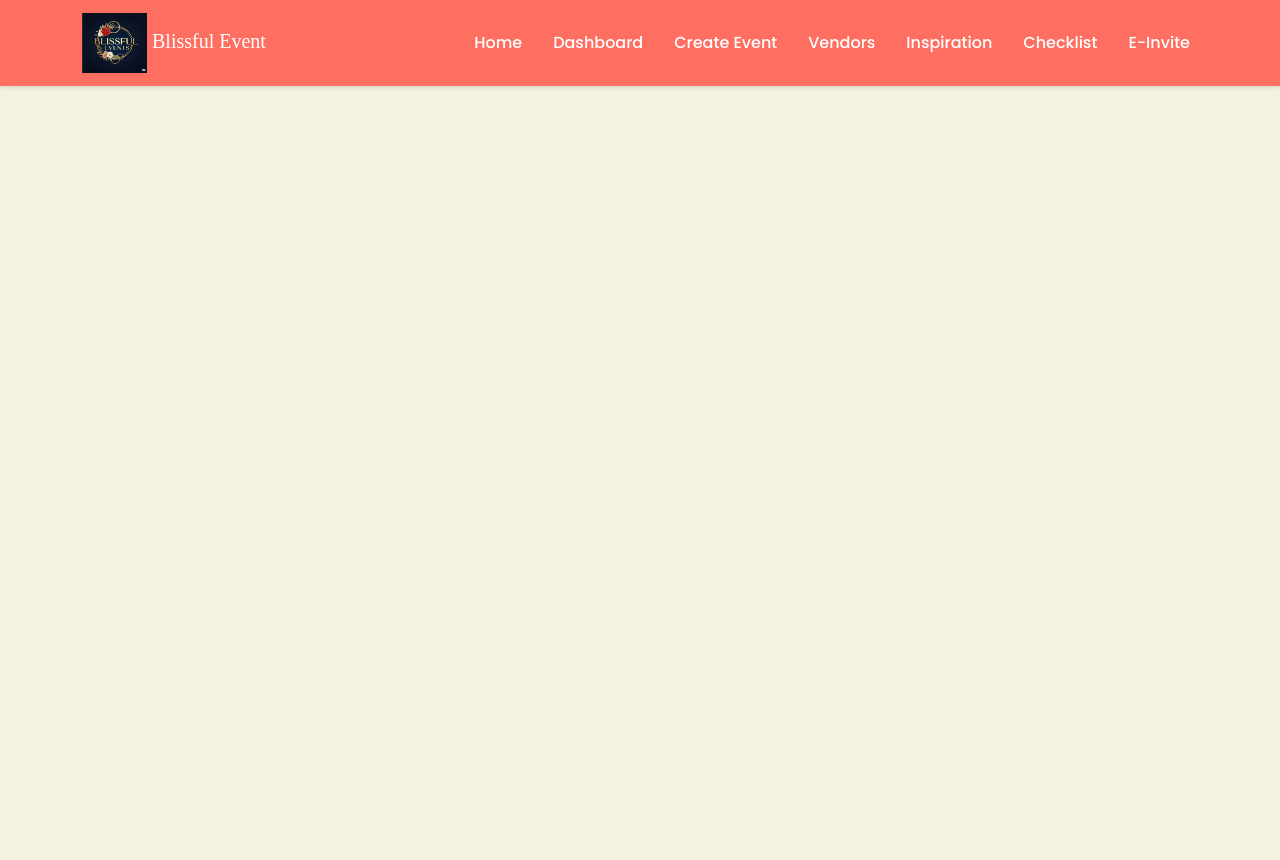
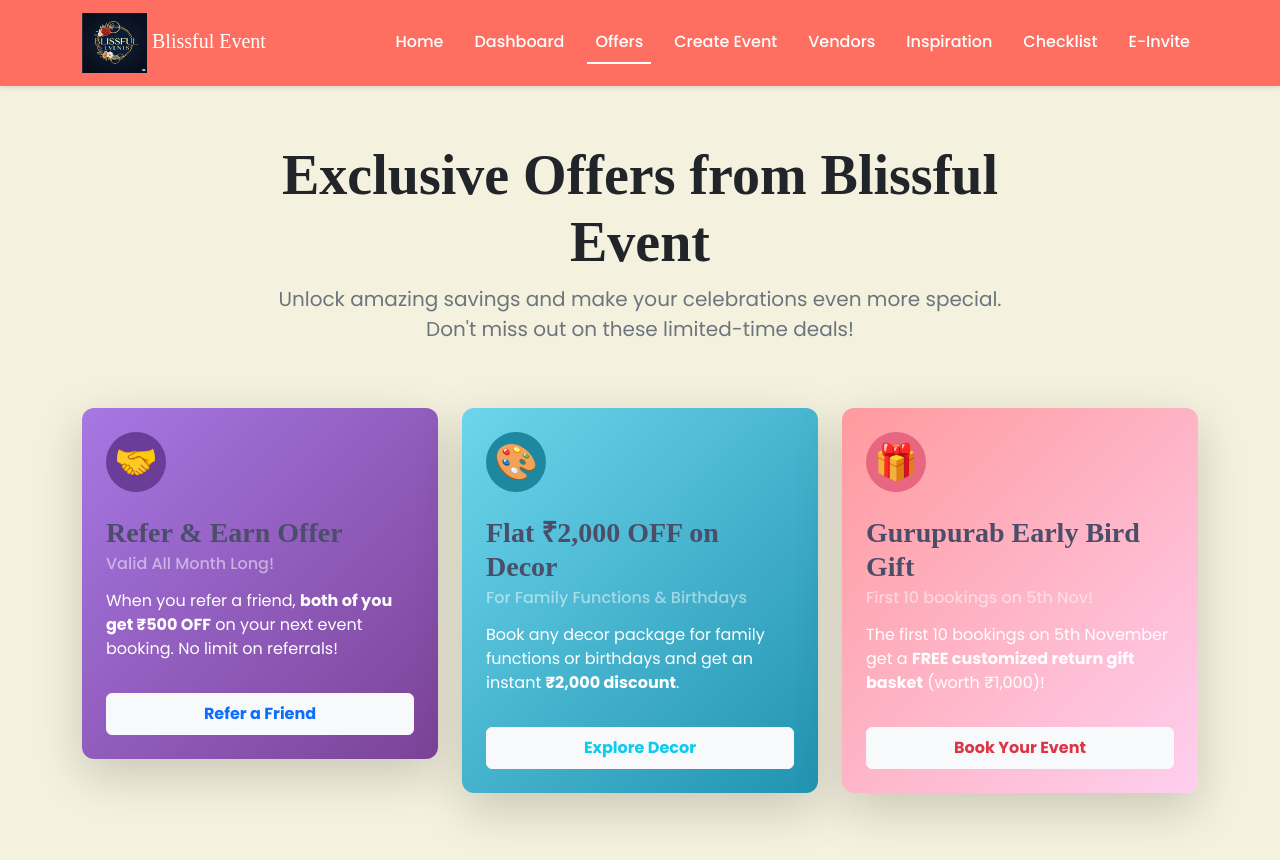
Before and after one commit to Rajj23/Event-Ease, a React (Create React App) app: page /offers in a window 1280 px wide. Shown: the top 860 px of the page. Before the commit the page ends 800 px from the top, so only its background shows below. Built offline with nearby package versions, Linux system fonts and the light colour scheme.

Commit message:
New offer page added and Facebook link added

```diff
--- a/src/App.js
+++ b/src/App.js
@@ -10,6 +10,7 @@ import Inspiration from './components/Inspiration';
 import InspirationDetails from './components/InspirationDetails';
 import Dashboard from './components/Dashboard';
 import EditEvent from './components/EditEvent';
+import OffersPage from './components/OffersPage';
 import EventDetails from './components/EventDetails';
 import Checklist from './components/Checklist';
 import VendorRegister from './components/VendorRegister';
@@ -30,6 +31,7 @@ function App() {
             <Routes>
               <Route path="/" element={<HomePage />} />
               <Route path="/create" element={<CreateEvent />} />
+              <Route path="/offers" element={<OffersPage />} />
               <Route path="/vendors" element={<Vendors />} />
               <Route path="/event/:id/vendors" element={<VendorList />} />
               <Route path="/inspiration" element={<Inspiration />} />
--- a/src/components/HomePage.js
+++ b/src/components/HomePage.js
@@ -826,6 +826,7 @@ const HomePage = () => {
             <Col md={2}>
               <h5>Follow Us</h5>
               <p><a href="https://www.instagram.com/blissful_events___?igsh=bzFkNXl1ODJibzlm">Instagram</a></p>
+              <p><a href="https://www.facebook.com/share/p/19xSMBdJt5/">Facebook</a></p>
               <p><a href="http://www.linkedin.com/in/blissful-events-508745384">LinkedIn</a></p>
               <p><a href="https://youtube.com/@blissfulevents06?si=9lsSYWL-kjgI79DJ">Youtube</a></p>
               <p><a href="https://eventplanningmadeeasybyblissfulevents.blogspot.com/2025/09/event-planning-made-easy-complete-event.html">Blog</a></p>
--- a/src/components/NavbarComponent.js
+++ b/src/components/NavbarComponent.js
@@ -38,6 +38,9 @@ const NavbarComponent = () => {
               <Nav.Link as={NavLink} to="/dashboard">
                 Dashboard
               </Nav.Link>
+              <Nav.Link as={NavLink} to="/offers">
+                Offers
+              </Nav.Link>
               <Nav.Link as={NavLink} to="/create">
                 Create Event
               </Nav.Link>
--- /dev/null
+++ b/src/components/OffersPage.js
@@ -0,0 +1,194 @@
+import React from 'react';
+import { Container, Row, Col, Card, Button } from 'react-bootstrap';
+import { motion } from 'framer-motion';
+
+// --- Optional: You might want to create a CSS file for custom styles ---
+// e.g., create OffersPage.css and import it: import './OffersPage.css';
+// For now, I'm using inline styles and Bootstrap utility classes.
+
+function OffersPage() {
+
+  // Staggered animation for the cards
+  const cardVariants = {
+    initial: { opacity: 0, y: 50, scale: 0.95 },
+    whileInView: {
+      opacity: 1,
+      y: 0,
+      scale: 1,
+      transition: { duration: 0.6, ease: "easeOut" }
+    }
+  };
+
+  // Background styles for each offer card
+  const offerBackgrounds = [
+    { gradient: 'linear-gradient(135deg, #a777e3 0%, #7B4397 100%)', iconBg: '#6a3d99' }, // Purple
+    { gradient: 'linear-gradient(135deg, #6dd5ed 0%, #2193b0 100%)', iconBg: '#1e88a0' }, // Blue
+    { gradient: 'linear-gradient(135deg, #ff9a9e 0%, #fecfef 100%)', iconBg: '#e6677f' }  // Pink/Coral
+  ];
+
+  return (
+    <Container className="my-5 py-4">
+
+      {/* --- Page Title Section --- */}
+      <Row className="justify-content-center text-center mb-5">
+        <Col md={10} lg={8}>
+          <motion.h1
+            className="display-4 fw-bold text-dark" // Stronger text color
+            initial={{ opacity: 0, y: -30 }}
+            animate={{ opacity: 1, y: 0 }}
+            transition={{ duration: 0.6, ease: "easeOut" }}
+          >
+            Exclusive Offers from Blissful Event
+          </motion.h1>
+          <motion.p
+            className="lead text-secondary fs-5" // Slightly larger and darker lead text
+            initial={{ opacity: 0 }}
+            animate={{ opacity: 1 }}
+            transition={{ duration: 0.6, delay: 0.2, ease: "easeOut" }}
+          >
+            Unlock amazing savings and make your celebrations even more special.
+            Don't miss out on these limited-time deals!
+          </motion.p>
+        </Col>
+      </Row>
+
+      {/* --- Offers Cards --- */}
+      <Row className="justify-content-center g-4">
+
+        {/* --- Offer 1: Refer & Earn --- */}
+        <Col md={6} lg={4}> {/* Smaller columns for a grid layout */}
+          <motion.div
+            variants={cardVariants}
+            initial="initial"
+            whileInView="whileInView"
+            viewport={{ once: true, amount: 0.2 }} // Trigger earlier
+          >
+            <Card
+              className="h-100 border-0 shadow-lg text-white" // White text for dark background
+              style={{ background: offerBackgrounds[0].gradient }}
+            >
+              <Card.Body className="p-4 d-flex flex-column">
+                <div
+                  className="rounded-circle d-inline-flex justify-content-center align-items-center mb-4"
+                  style={{
+                    width: '60px',
+                    height: '60px',
+                    background: offerBackgrounds[0].iconBg,
+                    fontSize: '2.2rem'
+                  }}
+                >
+                  🤝
+                </div>
+                <h3 className="fw-bold mb-2">Refer & Earn Offer</h3>
+                <Card.Subtitle className="mb-3 text-white-50">
+                  Valid All Month Long!
+                </Card.Subtitle>
+                <Card.Text className="flex-grow-1">
+                  When you refer a friend, <strong>both of you get ₹500 OFF</strong> on your next event booking. No limit on referrals!
+                </Card.Text>
+                <Button
+                  variant="light" // Light button for contrast
+                  href="/contact"
+                  className="mt-3 fw-bold px-4 py-2 text-primary" // Text-primary makes it stand out
+                >
+                  Refer a Friend
+                </Button>
+              </Card.Body>
+            </Card>
+          </motion.div>
+        </Col>
+
+        {/* --- Offer 2: Decor Discount --- */}
+        <Col md={6} lg={4}>
+          <motion.div
+            variants={cardVariants}
+            initial="initial"
+            whileInView="whileInView"
+            transition={{ delay: 0.15 }} // Stagger delay
+            viewport={{ once: true, amount: 0.2 }}
+          >
+            <Card
+              className="h-100 border-0 shadow-lg text-white"
+              style={{ background: offerBackgrounds[1].gradient }}
+            >
+              <Card.Body className="p-4 d-flex flex-column">
+                <div
+                  className="rounded-circle d-inline-flex justify-content-center align-items-center mb-4"
+                  style={{
+                    width: '60px',
+                    height: '60px',
+                    background: offerBackgrounds[1].iconBg,
+                    fontSize: '2.2rem'
+                  }}
+                >
+                  🎨
+                </div>
+                <h3 className="fw-bold mb-2">Flat ₹2,000 OFF on Decor</h3>
+                <Card.Subtitle className="mb-3 text-white-50">
+                  For Family Functions & Birthdays
+                </Card.Subtitle>
+                <Card.Text className="flex-grow-1">
+                  Book any decor package for family functions or birthdays and get an instant <strong>₹2,000 discount</strong>.
+                </Card.Text>
+                <Button
+                  variant="light"
+                  href="/inspiration"
+                  className="mt-3 fw-bold px-4 py-2 text-info"
+                >
+                  Explore Decor
+                </Button>
+              </Card.Body>
+            </Card>
+          </motion.div>
+        </Col>
+
+        {/* --- Offer 3: Gurupurab Special --- */}
+        <Col md={6} lg={4}>
+          <motion.div
+            variants={cardVariants}
+            initial="initial"
+            whileInView="whileInView"
+            transition={{ delay: 0.3 }} // Stagger delay
+            viewport={{ once: true, amount: 0.2 }}
+          >
+            <Card
+              className="h-100 border-0 shadow-lg text-white"
+              style={{ background: offerBackgrounds[2].gradient }}
+            >
+              <Card.Body className="p-4 d-flex flex-column">
+                <div
+                  className="rounded-circle d-inline-flex justify-content-center align-items-center mb-4"
+                  style={{
+                    width: '60px',
+                    height: '60px',
+                    background: offerBackgrounds[2].iconBg,
+                    fontSize: '2.2rem'
+                  }}
+                >
+                  🎁
+                </div>
+                <h3 className="fw-bold mb-2">Gurupurab Early Bird Gift</h3>
+                <Card.Subtitle className="mb-3 text-white-50">
+                  First 10 bookings on 5th Nov!
+                </Card.Subtitle>
+                <Card.Text className="flex-grow-1">
+                  The first 10 bookings on 5th November get a <strong>FREE customized return gift basket</strong> (worth ₹1,000)!
+                </Card.Text>
+                <Button
+                  variant="light"
+                  href="/create"
+                  className="mt-3 fw-bold px-4 py-2 text-danger"
+                >
+                  Book Your Event
+                </Button>
+              </Card.Body>
+            </Card>
+          </motion.div>
+        </Col>
+
+      </Row>
+    </Container>
+  );
+}
+
+export default OffersPage;
```
